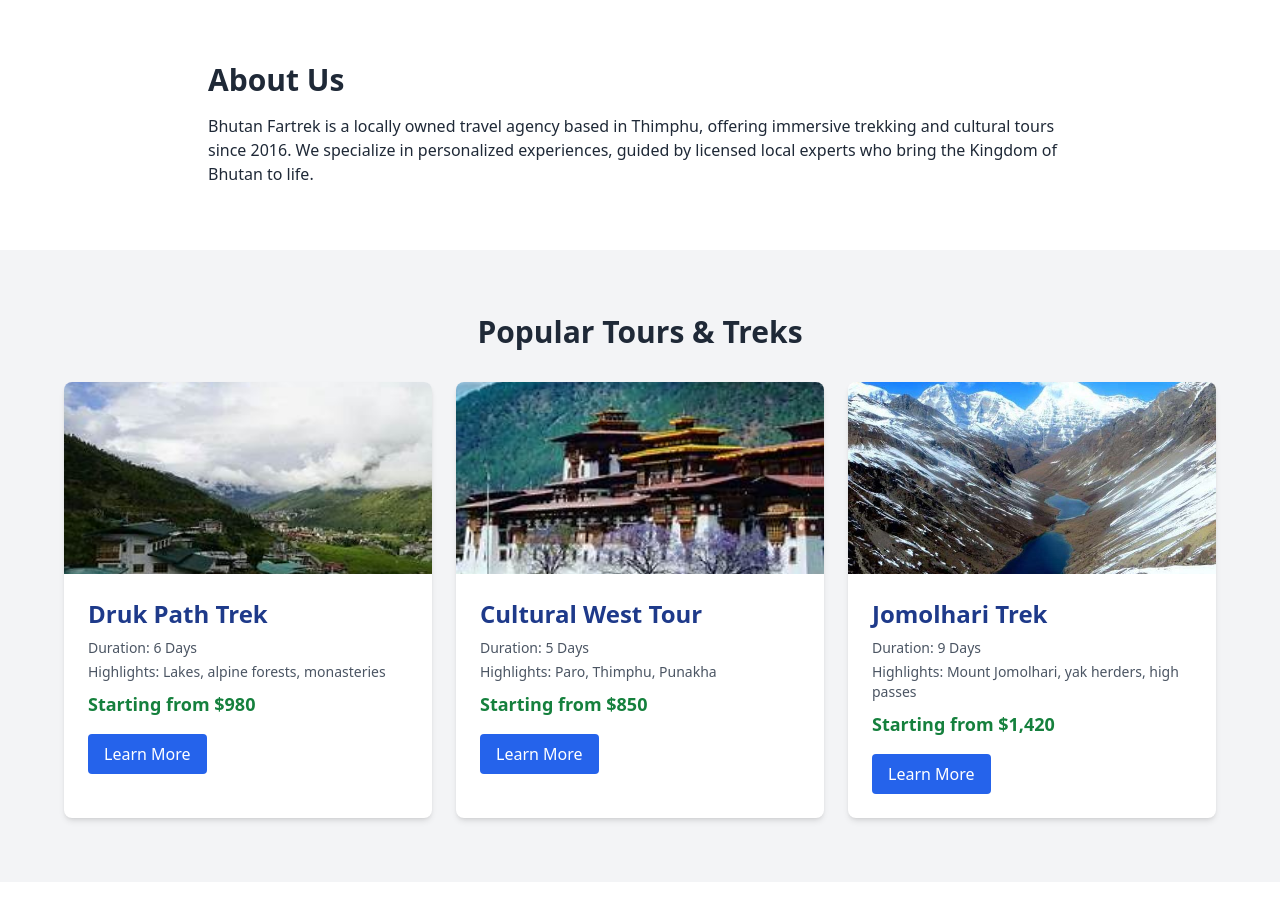
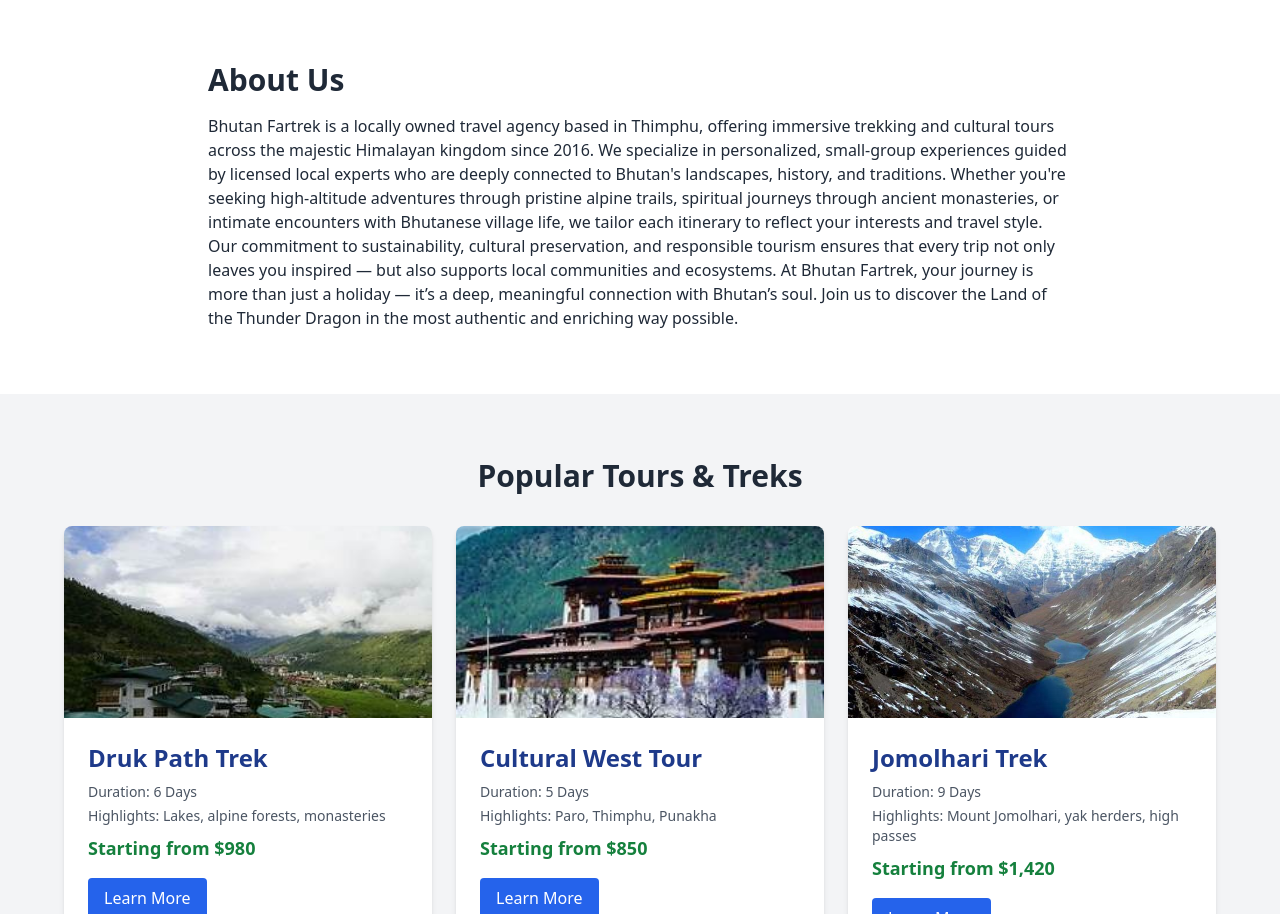
Before and after one commit to Gem460/bhutan-fartrek, a React (Vite) app: page / in a window 1280 px wide. Shown: the part 802-1716 px from the top of the page. Built offline with nearby package versions, Linux system fonts and the light colour scheme.

Commit message:
Updated About Us section

```diff
--- a/src/App.jsx
+++ b/src/App.jsx
@@ -66,10 +66,11 @@ export default function App() {
       <section className="py-16 px-4 max-w-4xl mx-auto" id="about">
         <h2 className="text-3xl font-bold mb-4">About Us</h2>
         <p>
-          Bhutan Fartrek is a locally owned travel agency based in Thimphu, offering
-          immersive trekking and cultural tours since 2016. We specialize in
-          personalized experiences, guided by licensed local experts who bring the
-          Kingdom of Bhutan to life.
+          Bhutan Fartrek is a locally owned travel agency based in Thimphu, offering immersive trekking and cultural tours across the majestic Himalayan kingdom since 2016. We specialize in personalized, small-group experiences guided by licensed local experts who are deeply connected to Bhutan's landscapes, history, and traditions.
+
+Whether you're seeking high-altitude adventures through pristine alpine trails, spiritual journeys through ancient monasteries, or intimate encounters with Bhutanese village life, we tailor each itinerary to reflect your interests and travel style. Our commitment to sustainability, cultural preservation, and responsible tourism ensures that every trip not only leaves you inspired — but also supports local communities and ecosystems.
+
+At Bhutan Fartrek, your journey is more than just a holiday — it’s a deep, meaningful connection with Bhutan’s soul. Join us to discover the Land of the Thunder Dragon in the most authentic and enriching way possible.
         </p>
       </section>
 
```
